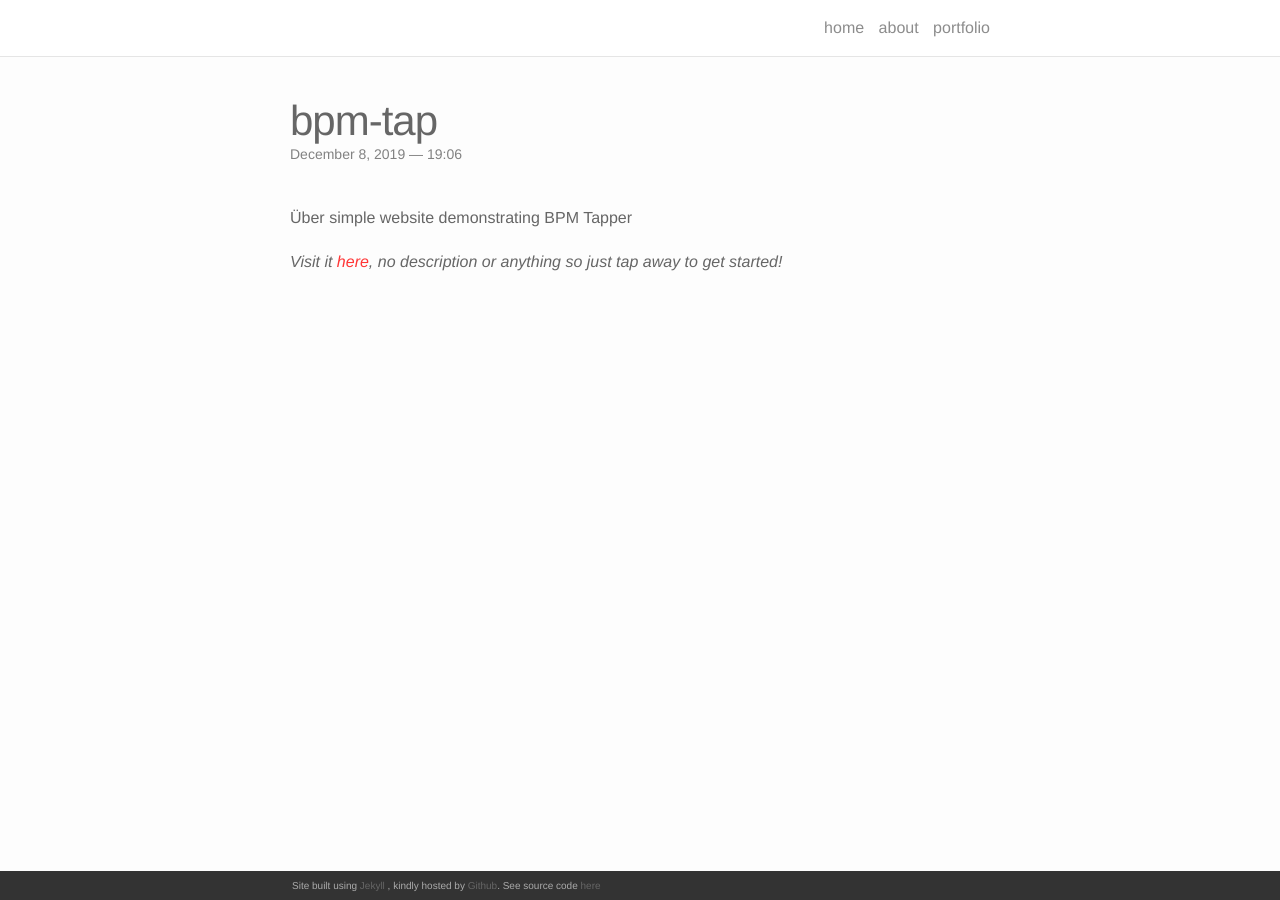
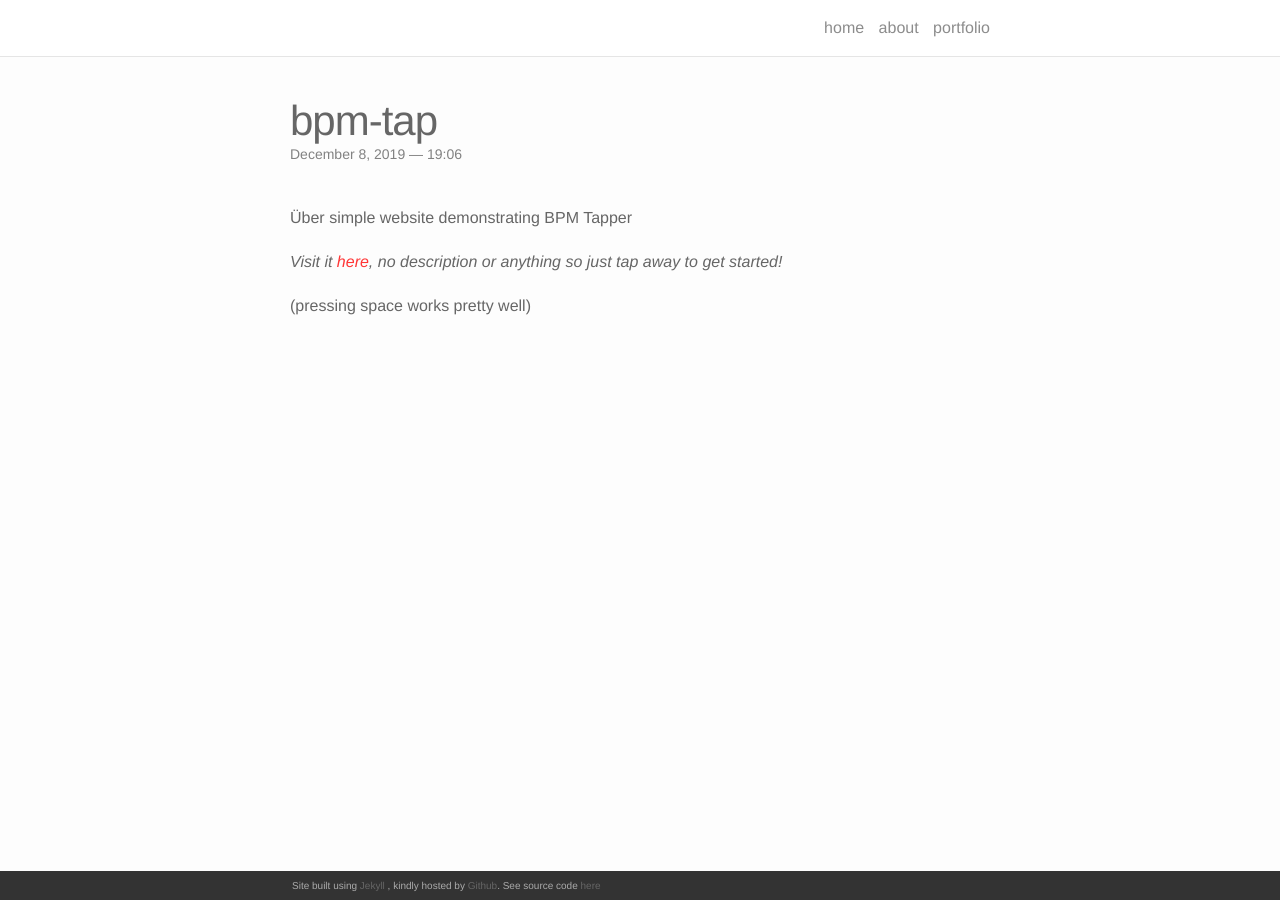
Before and after one commit to isaachulse/isaachulse.github.io, a Jekyll site: the page built from _portfolio/project.markdown, in a window 1280 px wide. Built offline with Jekyll 4.4.1, drawn with Linux system fonts in a browser that asks for light colours.

Commit message:
Update project.markdown

```diff
--- a/_portfolio/project.markdown
+++ b/_portfolio/project.markdown
@@ -8,3 +8,5 @@ img: /img/bpmtap.jpg
 Über simple website demonstrating BPM Tapper
 
 _Visit it [here](https://isaachulse.github.io/bpm-tap), no description or anything so just tap away to get started!_
+
+(pressing space works pretty well)
```
